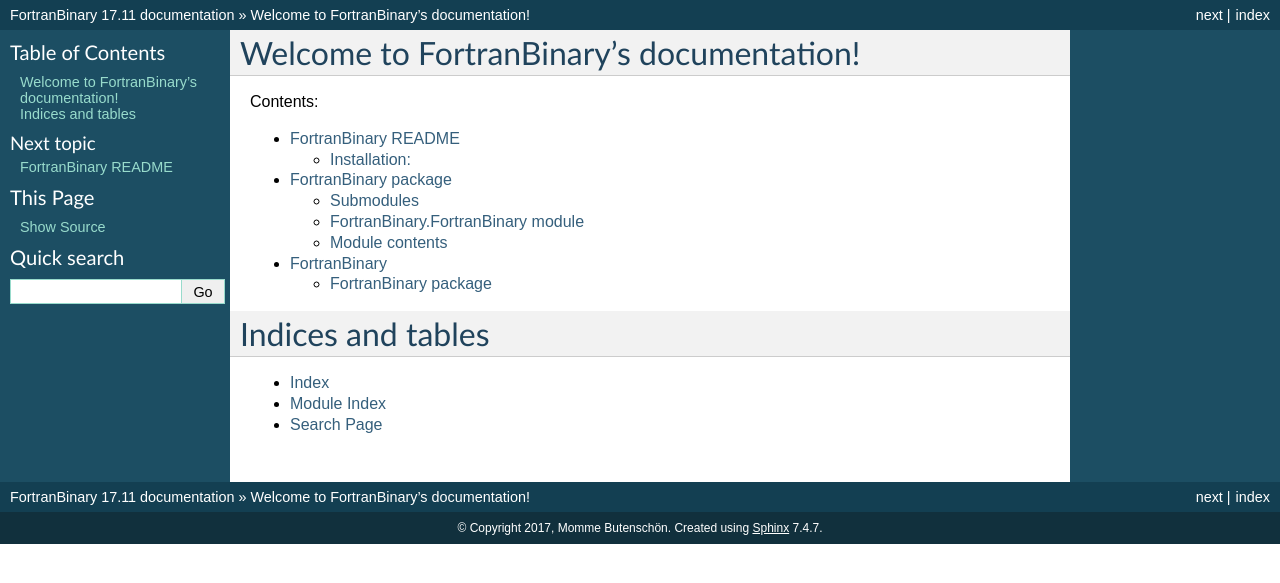
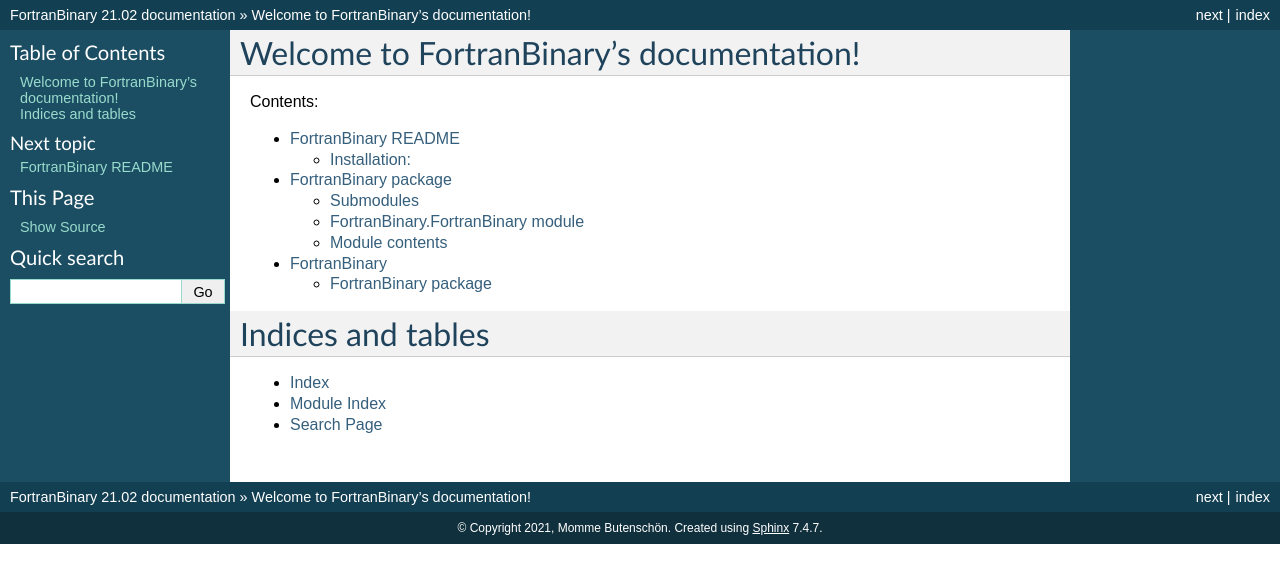
Before and after one commit to mommebutenschoen/FortranBinary, a Sphinx documentation site: the page built from doc/index.rst, in a window 1280 px wide. Shown: the top 583 px of the page. Built offline with Sphinx 7.4.7, drawn with Linux system fonts in a browser that asks for light colours.

Commit message:
Some updates to settings and packaging.

```diff
--- a/FortranBinary/__init__.py
+++ b/FortranBinary/__init__.py
@@ -1,5 +1,5 @@
 """
-numpyXtns package initialisation.
+FortranBinary package initialisation.
 """
 
 from .FortranBinary import *
--- a/doc/conf.py
+++ b/doc/conf.py
@@ -18,7 +18,7 @@
 # If extensions (or modules to document with autodoc) are in another directory,
 # add these directories to sys.path here. If the directory is relative to the
 # documentation root, use os.path.abspath to make it absolute, like shown here.
-sys.path.insert(0, os.path.abspath('.'))
+sys.path.insert(0, os.path.abspath('..'))
 
 # -- General configuration ------------------------------------------------
 
@@ -52,7 +52,7 @@
 
 # General information about the project.
 project = u'FortranBinary'
-copyright = u'2017, Momme Butenschön'
+copyright = u'2021, Momme Butenschön'
 author = u'Momme Butenschön'
 
 # The version info for the project you're documenting, acts as replacement for
@@ -60,9 +60,9 @@
 # built documents.
 #
 # The short X.Y version.
-version = u'17.11'
+version = u'21.02'
 # The full version, including alpha/beta/rc tags.
-release = u'17.11'
+release = u'21.02'
 
 # The language for content autogenerated by Sphinx. Refer to documentation
 # for a list of supported languages.
--- a/setup.py
+++ b/setup.py
@@ -23,7 +23,7 @@
     # Versions should comply with PEP440.  For a discussion on single-sourcing
     # the version across setup.py and the project code, see
     # https://packaging.python.org/en/latest/single_source_version.html
-    version='17.11',
+    version='21.02',
 
     description='Package for handling of FORTRAN binary data with python.',
     long_description=long_description,
@@ -60,6 +60,7 @@
         'Programming Language :: Python :: 3.4',
         'Programming Language :: Python :: 3.5',
         'Programming Language :: Python :: 3.6',
+        'Programming Language :: Python :: 3.7',
     ],
 
     # What does your project relate to?
```
Also changed, not shown: 6 other files.
